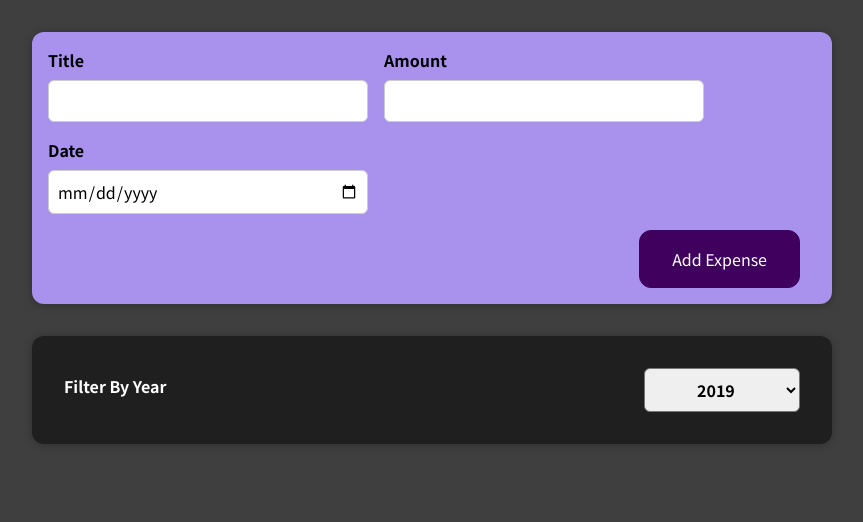
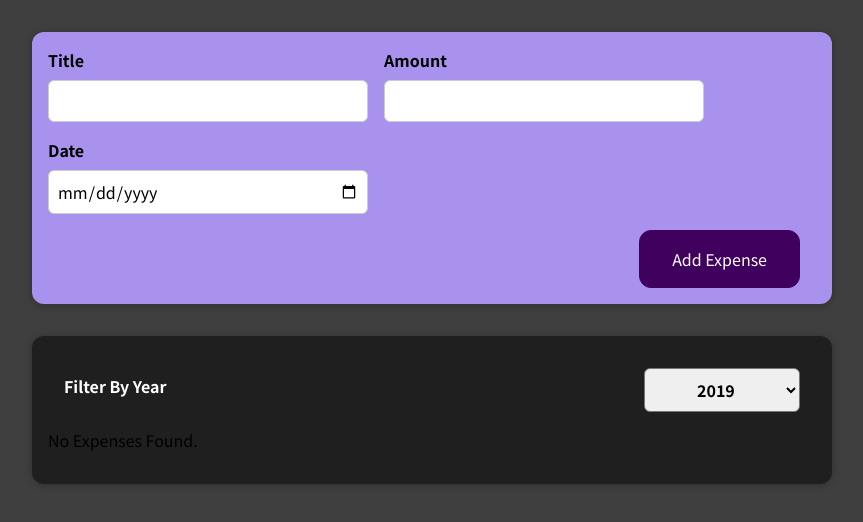
Before and after one commit to AnthonyRSpyker/Budget_react, a React (Create React App) app in the folder 01-starting-setup/: page / in a window 1280 px wide. Shown: the top 522 px of the page, without its empty margins (208-1071 px from the left). Built offline with nearby package versions, Linux system fonts and the light colour scheme.

Commit message:
Added some logic to the expnenses component so that when there is no items to be listed by a paragraph element is listed.  the conditional statement measures the lenght greater than zero in order to render the expenseItem component.

```diff
--- a/01-starting-setup/src/components/Expenses.component/Expenses.component.js
+++ b/01-starting-setup/src/components/Expenses.component/Expenses.component.js
@@ -1,41 +1,45 @@
-import React, { useState } from 'react'
+import React, { useState } from "react";
 
 import ExpenseItem from "../ExpenseItmes.component/ExpenseItem.component";
-import Card from "../Card.component/Card.component"
-import ExpenseFilter from '../NewExpenses/ExpenseFilter.component'
+import Card from "../Card.component/Card.component";
+import ExpenseFilter from "../NewExpenses/ExpenseFilter.component";
 
-import './Expenses.styles.css'
+import "./Expenses.styles.css";
 
 const Expenses = (props) => {
+  const [filteredYear, setFilteredYear] = useState("2019");
 
-  const [filteredYear, setFilteredYear] = useState('2019')
+  const filterChangeHandler = (selectYear) => {
+    setFilteredYear(selectYear);
+  };
 
-  const filterChangeHandler = selectYear => {
-    setFilteredYear(selectYear)
-  }
+  const filteredExpenses = props.items.filter((expense) => {
+    return expense.date.getFullYear().toString() === filteredYear;
+  });
 
-  const filteredExpenses = props.items.filter(expense => {
-      return expense.date.getFullYear().toString() === filteredYear;
-      }
-    )
+  let expensesContent = <p>No Expenses Found.</p>
 
-return (
-  <div>
-    <Card className="expenses">
-    <ExpenseFilter selected={filteredYear} onChangedFilter={filterChangeHandler} />
-      {filteredExpenses.map((expenses) => (
+  if (filteredExpenses.length > 0) {
+    expensesContent = filteredExpenses.map((expenses) => (
       <ExpenseItem
         key={expenses.id}
         title={expenses.title}
         amount={expenses.amount}
         date={expenses.date}
       />
-      ))}
-
+    ))
+  }
+  return (
+    <div>
+      <Card className="expenses">
+        <ExpenseFilter
+          selected={filteredYear}
+          onChangedFilter={filterChangeHandler}
+        />
+        {expensesContent}
       </Card>
     </div>
+  );
+};
 
-)
-}
-
-export default Expenses
+export default Expenses;
```
Also changed, not shown: 1 other file (tests, documents, lock files or other folders). Lines whose indentation alone changed are shown as unchanged.
